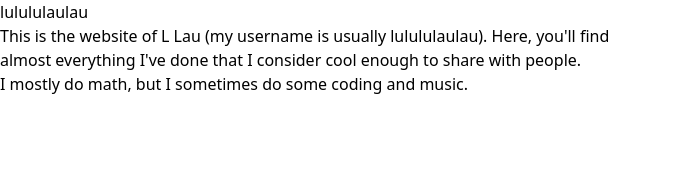
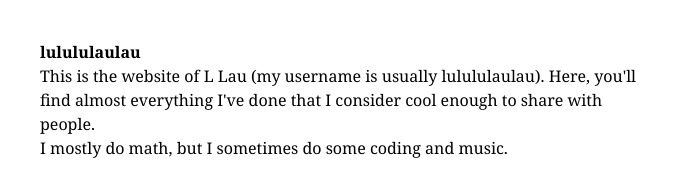
Before and after one commit to lulululaulau/lulululaulau.github.io, a website: page src/index.html in a window 1280 px wide. Shown: the whole page, without its empty margins (0-699 px from the left). Drawn offline with Linux system fonts and the light colour scheme.

Commit message:
did something with tailwind, add image in index.html next

```diff
--- a/src/index.html
+++ b/src/index.html
@@ -1,11 +1,11 @@
 <!DOCTYPE html>
 <html>
   <head>
-    <link href="/dist/styles.css" rel="stylesheet">
+    <link href="../dist/styles.css" rel="stylesheet">
     <title>Homepage</title>
   </head>
-  <body>
-    <h1>lulululaulau</h1>
+  <body class="mx-10 mt-10">
+    <h1 class="text-3xl font-bold">lulululaulau</h1>
     <!-- use flexbox to add content to the right -->
     <p class="w-1/2">This is the website of L Lau (my username is usually lulululaulau).
     Here, you'll find almost everything I've done
--- a/src/styles.css
+++ b/src/styles.css
@@ -1,3 +1,7 @@
 @tailwind base;
 @tailwind components;
 @tailwind utilities;
+
+body {
+    @apply font-serif;
+}
```
Also changed, not shown: dist/styles.css.
